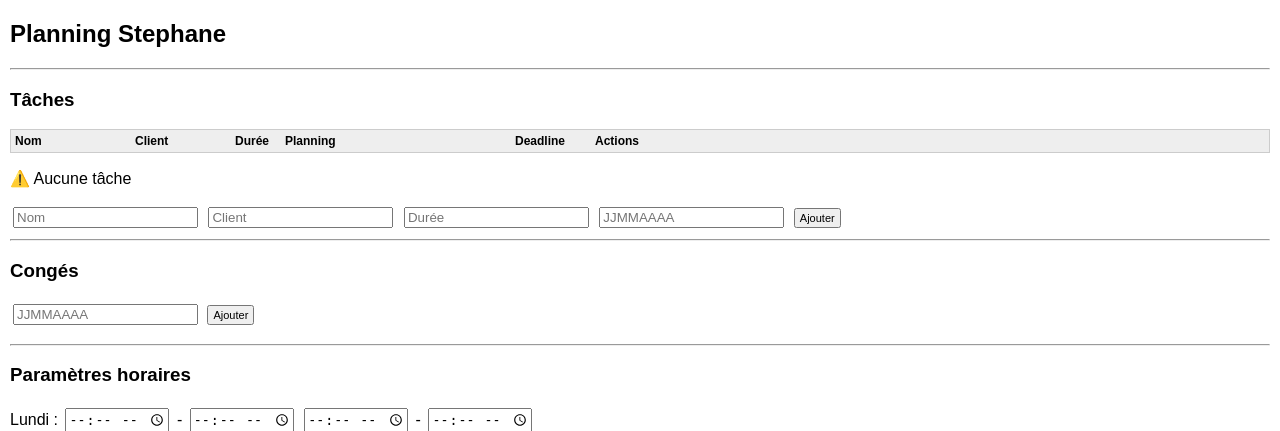
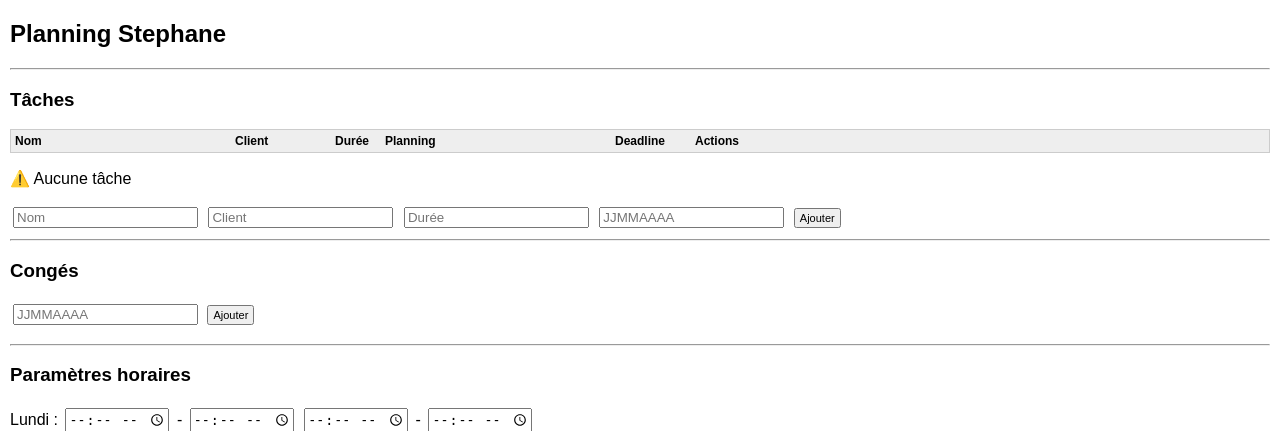
Before and after one commit to Damien76680/Planningweb, a Flask app: page / in a window 1280 px wide. Shown: the top 431 px of the page. Run offline with Flask 3, Linux system fonts and the light colour scheme; data that the repository does not hold is empty.

Commit message:
Increase width of .col-nom from 120px to 220px

```diff
--- a/templates/index.html
+++ b/templates/index.html
@@ -24,7 +24,7 @@
       background: #eee;
     }
 
-    .col-nom { width: 120px; }
+    .col-nom { width: 220px; }
     .col-client { width: 100px; }
     .col-duree { width: 50px; }
     .col-temps { width: 220px; }
```
